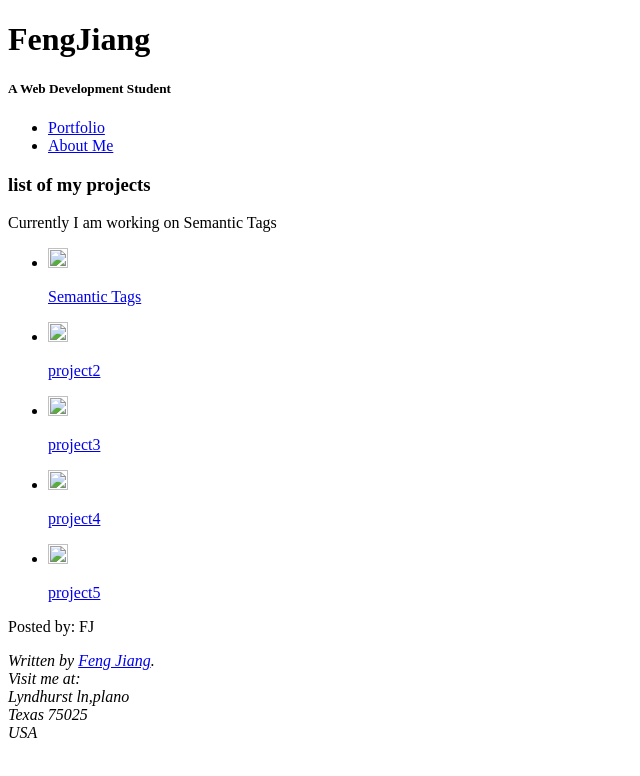
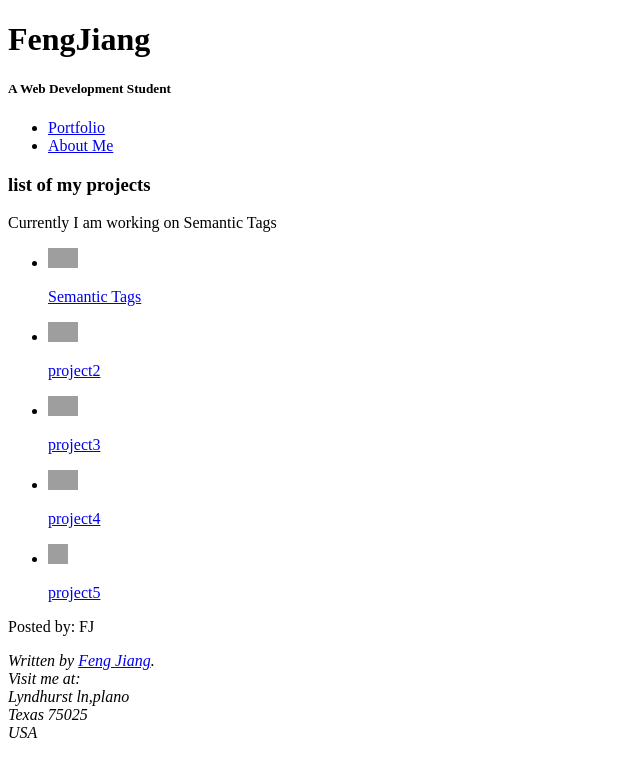
Before and after one commit to jfnever/1portfolio, a plain HTML site: page index.html in a window 1280 px wide. Shown: the whole page, without its empty margins (0-640 px from the left). Drawn offline with Linux system fonts and the light colour scheme; grey boxes are pictures that could not be loaded.

Commit message:
Update index.html

```diff
--- a/index.html
+++ b/index.html
@@ -25,31 +25,31 @@
             <ul id="projects">
                 <li>
                     <a href="#">
-                        <img src="img/p01.jpg"  width="20px", height="20px"/>
+                        <img src="http://www.oxfamamerica.org/static/img/logo.png"  width="30px", height="20px"/>
                         <p>Semantic Tags</p>
                     </a>
                 </li>
                 <li>
                     <a href="#">
-                        <img src="img/p02.jpg"width="20px", height="20px"/>
+                        <img src="http://pets.petsmart.com/food-center/_images/_article-changing-their-diet/img-food-sensitivities.jpg"width="30px", height="20px"/>
                         <p>project2</p>
                     </a>
                 </li>
                 <li>
                     <a href="#">
-                        <img src="img/p03.jpg" width="20px", height="20px"/>
+                        <img src="http://pets.petsmart.com/_common/images/_header-footer/petsmart-header__logo.png" width="30px", height="20px"/>
                         <p>project3</p>
                     </a>
                 </li>
                 <li>
                     <a href="#">
-                        <img src="img/p04.jpg"width="20px", height="20px"/>
+                        <img src="http://pets.petsmart.com/food-center/_images/_article-food-types/img-healthy-teeth-can-be-a-treat-away.jpg"width="30px", height="20px"/>
                         <p>project4</p>
                     </a>
                 </li>
                 <li>
                     <a href="#">
-                        <img src="img/p05.jpg" width="20px", height="20px"/>
+                        <img src="http://pets.petsmart.com/food-center/_images/_article-food-types/img-help-keep-up-appearances.jpg" width="20px", height="20px"/>
                         <p>project5</p>
                     </a>
                 </li>
```
